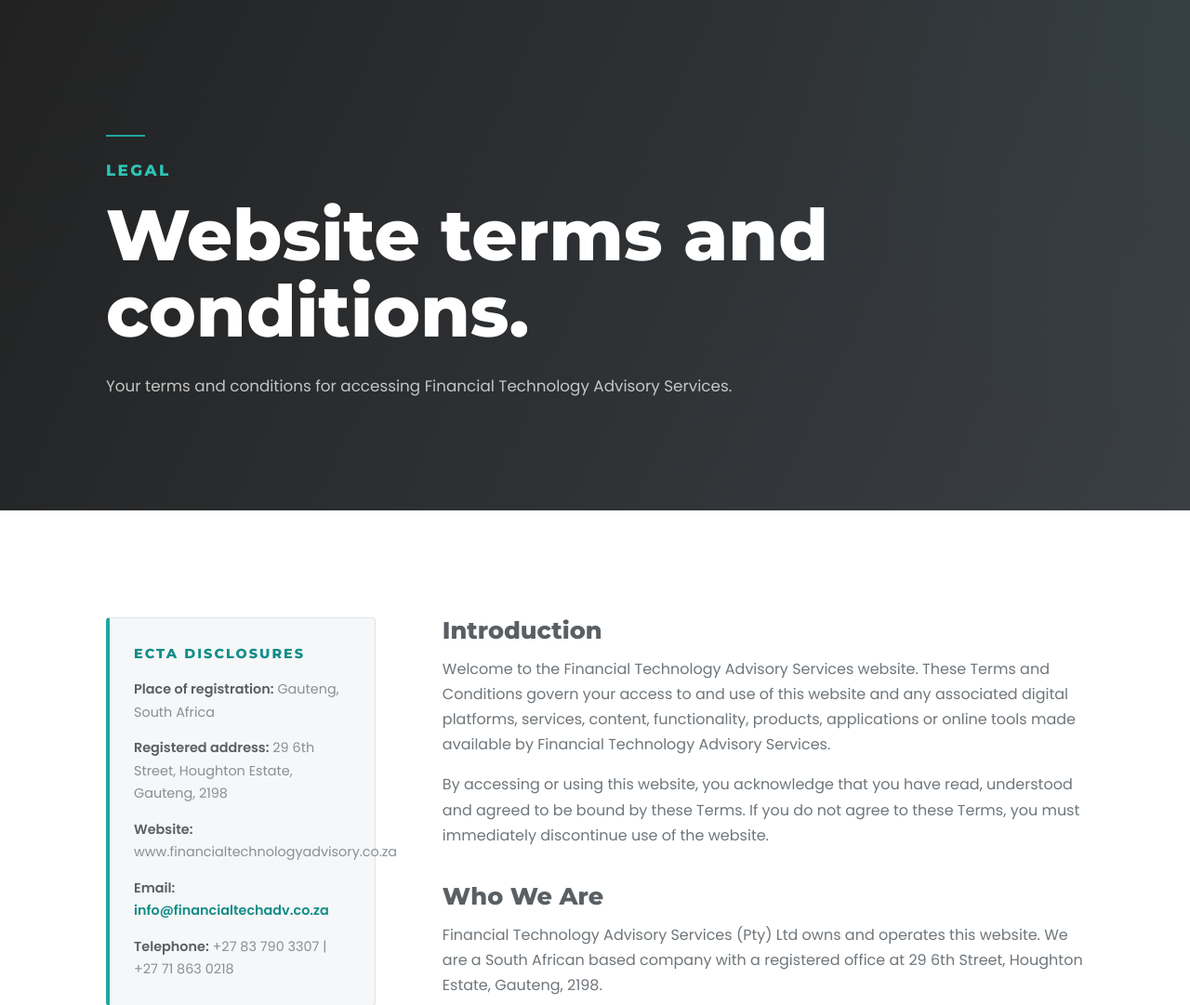
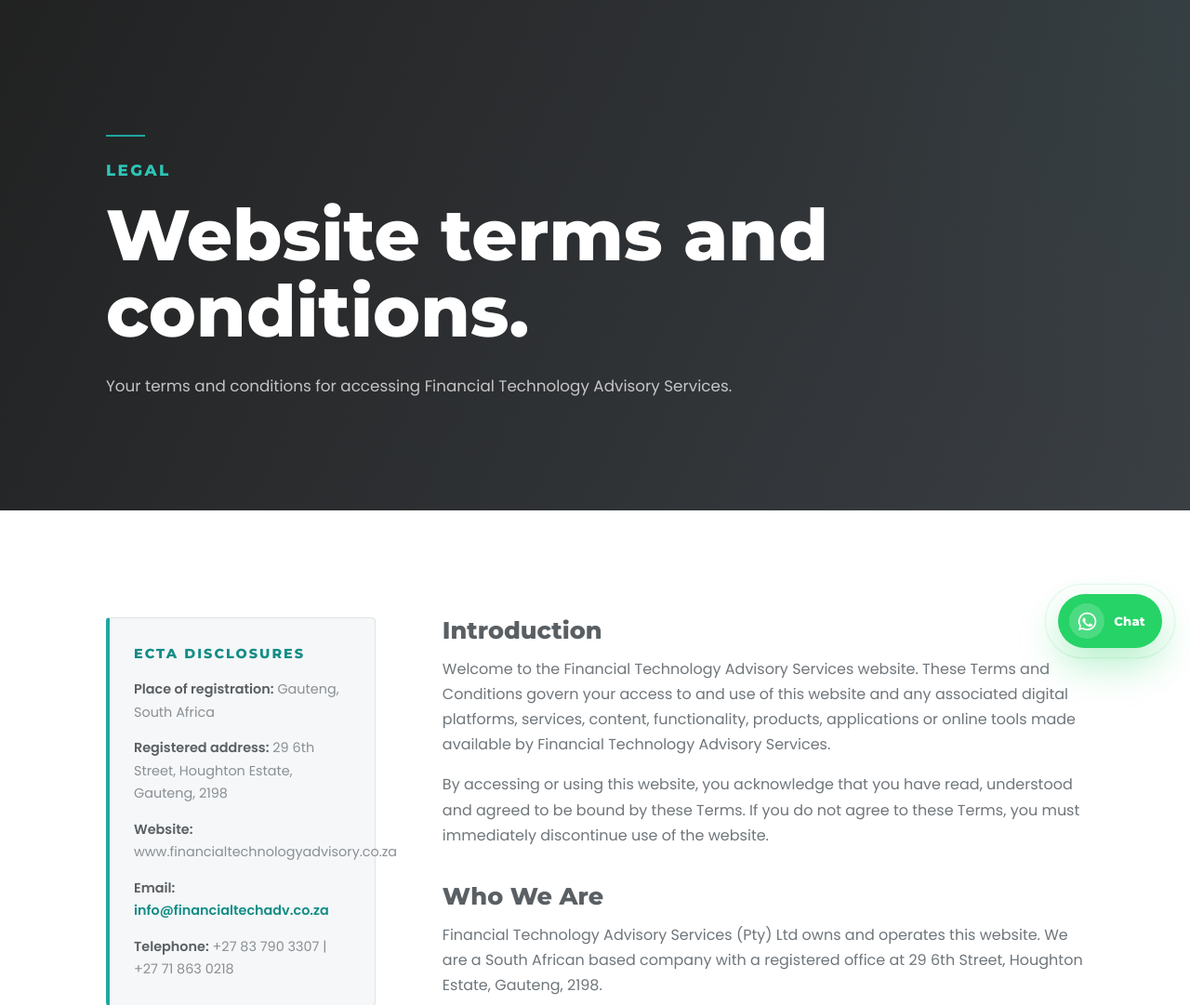
Before and after one commit to theo117/FTAS, a PHP site: page /terms.html in a window 1280 px wide. Shown: the part 73-1154 px from the top of the page at 93% size. Run offline with PHP 8.4, Linux system fonts and the light colour scheme.

Commit message:
Add WhatsApp widget for advisory enquiries

```diff
--- a/script.js
+++ b/script.js
@@ -1,6 +1,9 @@
 const navToggle = document.querySelector(".nav-toggle");
 const siteNav = document.querySelector(".site-nav");
 const revealItems = document.querySelectorAll(".reveal");
+const whatsappNumber = "27718630218";
+const defaultWhatsappMessage =
+  "Hi FTAS, I would like to discuss an advisory enquiry.";
 
 navToggle?.addEventListener("click", () => {
   const isOpen = siteNav.classList.toggle("is-open");
@@ -31,3 +34,96 @@ if ("IntersectionObserver" in window) {
 } else {
   revealItems.forEach((item) => item.classList.add("is-visible"));
 }
+
+const buildWhatsappUrl = (message) =>
+  `https://wa.me/${whatsappNumber}?text=${encodeURIComponent(message)}`;
+
+const createWhatsappWidget = () => {
+  const widget = document.createElement("aside");
+  widget.className = "whatsapp-widget";
+  widget.setAttribute("aria-label", "WhatsApp enquiry assistant");
+  widget.innerHTML = `
+    <div class="whatsapp-panel" id="whatsapp-panel" aria-hidden="true">
+      <div class="whatsapp-header">
+        <div class="whatsapp-avatar" aria-hidden="true">
+          <span>FT</span>
+        </div>
+        <div>
+          <strong>FTAS Advisory</strong>
+          <span>Typically replies on WhatsApp</span>
+        </div>
+        <button class="whatsapp-close" type="button" aria-label="Close WhatsApp chat">×</button>
+      </div>
+
+      <div class="whatsapp-body">
+        <div class="chat-bubble bot">
+          Hi, welcome to FTAS. What would you like help with?
+        </div>
+        <div class="chat-bubble bot small">
+          Choose a topic and we’ll prepare a WhatsApp message for you.
+        </div>
+
+        <div class="whatsapp-options" aria-label="WhatsApp message options">
+          <button type="button" data-message="Hi FTAS, I need help with regulatory strategy and readiness.">Regulatory strategy</button>
+          <button type="button" data-message="Hi FTAS, I would like to discuss fintech or bank-partner integration advisory.">Integration advisory</button>
+          <button type="button" data-message="Hi FTAS, I need help with risk, controls or partner lifecycle governance.">Risk & controls</button>
+        </div>
+
+        <div class="chat-bubble user" data-selected-message>
+          Hi FTAS, I would like to discuss an advisory enquiry.
+        </div>
+      </div>
+
+      <a class="whatsapp-start" href="${buildWhatsappUrl(defaultWhatsappMessage)}" target="_blank" rel="noopener">
+        Continue on WhatsApp
+      </a>
+    </div>
+
+    <button class="whatsapp-launcher" type="button" aria-expanded="false" aria-controls="whatsapp-panel" aria-label="Open WhatsApp chat">
+      <span class="whatsapp-pulse" aria-hidden="true"></span>
+      <span class="whatsapp-icon" aria-hidden="true">
+        <svg viewBox="0 0 32 32" role="img" focusable="false">
+          <path d="M16.03 4.35A11.52 11.52 0 0 0 6.2 21.87L4.8 27.2l5.46-1.36a11.52 11.52 0 1 0 5.77-21.49Zm0 2.06a9.46 9.46 0 0 1 8.06 14.41 9.46 9.46 0 0 1-12.95 3.08l-.38-.22-3.22.8.82-3.12-.25-.4A9.46 9.46 0 0 1 16.03 6.41Zm-4.2 4.9c-.2 0-.52.08-.8.38-.28.3-1.05 1.03-1.05 2.5 0 1.48 1.08 2.91 1.23 3.11.15.2 2.1 3.36 5.2 4.57 2.58 1.01 3.1.81 3.66.76.56-.05 1.8-.73 2.05-1.44.25-.71.25-1.31.18-1.44-.08-.13-.28-.2-.59-.36-.3-.15-1.8-.89-2.08-.99-.28-.1-.48-.15-.68.15-.2.3-.78.99-.95 1.19-.18.2-.35.22-.66.08-.3-.15-1.29-.47-2.46-1.5-.91-.81-1.52-1.81-1.7-2.12-.18-.3-.02-.47.13-.62.14-.14.3-.35.45-.53.15-.18.2-.3.3-.51.1-.2.05-.38-.03-.53-.08-.15-.68-1.65-.94-2.26-.25-.59-.5-.51-.68-.52h-.58Z" />
+        </svg>
+      </span>
+      <span class="whatsapp-label">Chat</span>
+    </button>
+  `;
+
+  document.body.append(widget);
+
+  const panel = widget.querySelector(".whatsapp-panel");
+  const launcher = widget.querySelector(".whatsapp-launcher");
+  const closeButton = widget.querySelector(".whatsapp-close");
+  const selectedMessage = widget.querySelector("[data-selected-message]");
+  const startLink = widget.querySelector(".whatsapp-start");
+
+  const setOpen = (isOpen) => {
+    widget.classList.toggle("is-open", isOpen);
+    launcher.setAttribute("aria-expanded", String(isOpen));
+    panel.setAttribute("aria-hidden", String(!isOpen));
+  };
+
+  launcher.addEventListener("click", () => {
+    setOpen(!widget.classList.contains("is-open"));
+  });
+
+  closeButton.addEventListener("click", () => setOpen(false));
+
+  widget.querySelectorAll("[data-message]").forEach((button) => {
+    button.addEventListener("click", () => {
+      const message = button.dataset.message || defaultWhatsappMessage;
+      selectedMessage.textContent = message;
+      startLink.href = buildWhatsappUrl(message);
+      widget.querySelectorAll("[data-message]").forEach((option) => {
+        option.classList.toggle("is-selected", option === button);
+      });
+    });
+  });
+
+  if (window.location.hash === "#whatsapp") {
+    setOpen(true);
+  }
+};
+
+createWhatsappWidget();
--- a/style.css
+++ b/style.css
@@ -828,6 +828,227 @@ textarea:focus {
   font-weight: 800;
 }
 
+.whatsapp-widget {
+  position: fixed;
+  right: clamp(16px, 3vw, 30px);
+  bottom: clamp(16px, 3vw, 30px);
+  z-index: 40;
+  display: grid;
+  justify-items: end;
+  gap: 14px;
+  font-family: "Poppins", Calibri, Arial, sans-serif;
+}
+
+.whatsapp-panel {
+  width: min(360px, calc(100vw - 32px));
+  overflow: hidden;
+  pointer-events: none;
+  background: #eef7f4;
+  border: 1px solid rgba(31, 167, 161, 0.28);
+  border-radius: 10px;
+  box-shadow: 0 26px 70px rgba(31, 31, 31, 0.22);
+  opacity: 0;
+  transform: translateY(16px) scale(0.96);
+  transform-origin: right bottom;
+  transition:
+    opacity 220ms ease,
+    transform 220ms ease;
+}
+
+.whatsapp-widget.is-open .whatsapp-panel {
+  pointer-events: auto;
+  opacity: 1;
+  transform: translateY(0) scale(1);
+}
+
+.whatsapp-header {
+  display: grid;
+  grid-template-columns: auto 1fr auto;
+  gap: 12px;
+  align-items: center;
+  padding: 16px;
+  color: #ffffff;
+  background: linear-gradient(135deg, #128c7e, #075e54);
+}
+
+.whatsapp-avatar {
+  display: grid;
+  place-items: center;
+  width: 42px;
+  height: 42px;
+  color: #075e54;
+  font-family: "Montserrat", Calibri, Arial, sans-serif;
+  font-size: 0.8rem;
+  font-weight: 800;
+  background: #dcf8c6;
+  border: 2px solid rgba(255, 255, 255, 0.72);
+  border-radius: 50%;
+}
+
+.whatsapp-header strong,
+.whatsapp-header span {
+  display: block;
+}
+
+.whatsapp-header strong {
+  font-family: "Montserrat", Calibri, Arial, sans-serif;
+  font-size: 0.96rem;
+}
+
+.whatsapp-header span {
+  color: rgba(255, 255, 255, 0.72);
+  font-size: 0.76rem;
+}
+
+.whatsapp-close {
+  display: grid;
+  place-items: center;
+  width: 32px;
+  height: 32px;
+  padding: 0;
+  color: #ffffff;
+  font-size: 1.4rem;
+  line-height: 1;
+  background: rgba(255, 255, 255, 0.12);
+  border: 1px solid rgba(255, 255, 255, 0.2);
+  border-radius: 50%;
+}
+
+.whatsapp-body {
+  display: grid;
+  gap: 10px;
+  padding: 18px 16px;
+  background:
+    radial-gradient(circle at 20% 10%, rgba(31, 167, 161, 0.1), transparent 28%),
+    linear-gradient(135deg, #f8fffc, #e8f4ef);
+}
+
+.chat-bubble {
+  max-width: 86%;
+  padding: 11px 13px;
+  color: #314046;
+  font-size: 0.88rem;
+  line-height: 1.45;
+  border-radius: 12px;
+  box-shadow: 0 8px 20px rgba(31, 31, 31, 0.06);
+}
+
+.chat-bubble.bot {
+  justify-self: start;
+  background: #ffffff;
+  border-top-left-radius: 4px;
+}
+
+.chat-bubble.small {
+  font-size: 0.8rem;
+}
+
+.chat-bubble.user {
+  justify-self: end;
+  color: #203228;
+  background: #dcf8c6;
+  border-top-right-radius: 4px;
+}
+
+.whatsapp-options {
+  display: flex;
+  flex-wrap: wrap;
+  gap: 8px;
+  padding: 4px 0;
+}
+
+.whatsapp-options button {
+  padding: 8px 10px;
+  color: #075e54;
+  font: inherit;
+  font-size: 0.78rem;
+  font-weight: 700;
+  background: rgba(255, 255, 255, 0.78);
+  border: 1px solid rgba(18, 140, 126, 0.28);
+  border-radius: 999px;
+}
+
+.whatsapp-options button:hover,
+.whatsapp-options button:focus-visible,
+.whatsapp-options button.is-selected {
+  color: #ffffff;
+  background: #128c7e;
+  outline: none;
+}
+
+.whatsapp-start {
+  display: flex;
+  align-items: center;
+  justify-content: center;
+  min-height: 50px;
+  color: #ffffff;
+  font-family: "Montserrat", Calibri, Arial, sans-serif;
+  font-size: 0.8rem;
+  font-weight: 800;
+  letter-spacing: 0.04em;
+  text-transform: uppercase;
+  background: #25d366;
+}
+
+.whatsapp-start:hover,
+.whatsapp-start:focus-visible {
+  background: #128c7e;
+  outline: none;
+}
+
+.whatsapp-launcher {
+  position: relative;
+  display: inline-flex;
+  align-items: center;
+  gap: 10px;
+  min-height: 58px;
+  padding: 0 18px 0 12px;
+  color: #ffffff;
+  font-family: "Montserrat", Calibri, Arial, sans-serif;
+  font-size: 0.82rem;
+  font-weight: 800;
+  letter-spacing: 0.02em;
+  background: #25d366;
+  border: 0;
+  border-radius: 999px;
+  box-shadow: 0 18px 42px rgba(37, 211, 102, 0.34);
+}
+
+.whatsapp-icon {
+  display: grid;
+  place-items: center;
+  width: 38px;
+  height: 38px;
+  background: rgba(255, 255, 255, 0.18);
+  border-radius: 50%;
+}
+
+.whatsapp-icon svg {
+  width: 27px;
+  height: 27px;
+  fill: #ffffff;
+}
+
+.whatsapp-pulse {
+  position: absolute;
+  inset: -7px;
+  border: 1px solid rgba(37, 211, 102, 0.52);
+  border-radius: 999px;
+  animation: whatsappPulse 1900ms ease-out infinite;
+}
+
+@keyframes whatsappPulse {
+  0% {
+    opacity: 0.8;
+    transform: scale(0.92);
+  }
+
+  100% {
+    opacity: 0;
+    transform: scale(1.22);
+  }
+}
+
 .reveal {
   opacity: 0;
   transform: translateY(22px);
@@ -849,6 +1070,14 @@ textarea:focus {
   .reveal {
     opacity: 1;
     transform: none;
+    transition: none;
+  }
+
+  .whatsapp-pulse {
+    display: none;
+  }
+
+  .whatsapp-panel {
     transition: none;
   }
 }
@@ -978,4 +1207,18 @@ textarea:focus {
   .footer-bottom {
     flex-direction: column;
   }
+
+  .whatsapp-widget {
+    right: 14px;
+    bottom: 14px;
+  }
+
+  .whatsapp-panel {
+    width: min(350px, calc(100vw - 28px));
+  }
+
+  .whatsapp-launcher {
+    min-height: 54px;
+    padding-right: 14px;
+  }
 }
```
